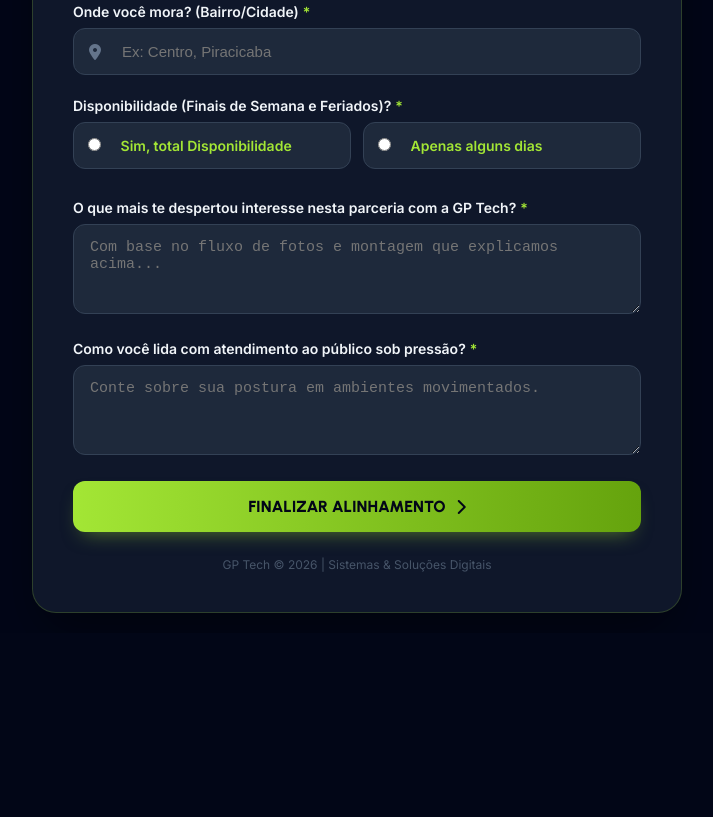
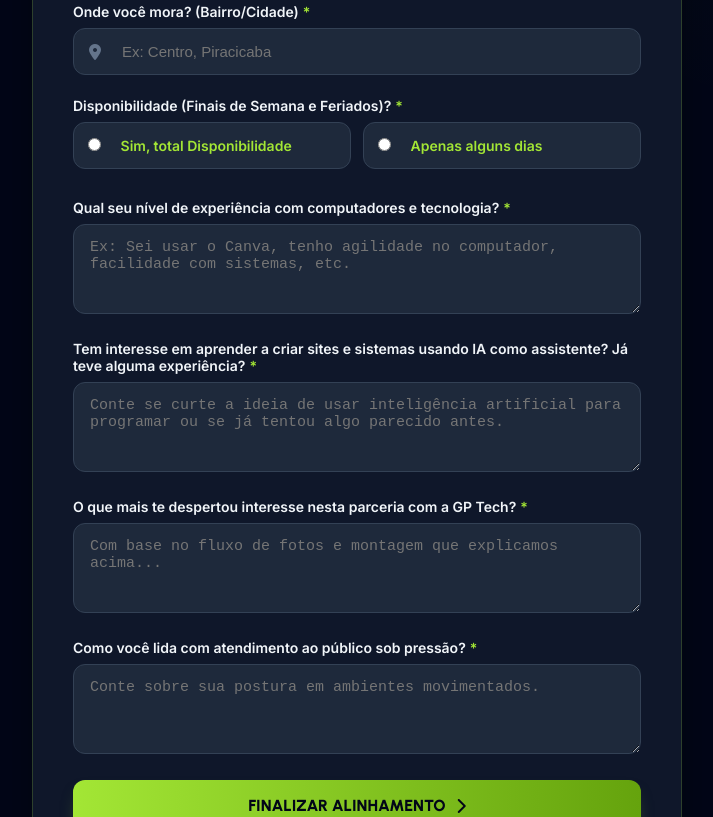
Before and after one commit to GabrielPiovesan10/Rt, a plain HTML site: page index.html in a window 1280 px wide. Shown: the part 655-1472 px from the top of the page, without its empty margins (283-996 px from the left). Before the commit the page ends 1288 px from the top, so only its background shows below. Drawn offline with Linux system fonts and the light colour scheme.

Commit message:
Update index.html

```diff
--- a/index.html
+++ b/index.html
@@ -236,6 +236,16 @@
         </div>
 
         <div class="form-group">
+            <label for="experiencia">Qual seu nível de experiência com computadores e tecnologia?<span>*</span></label>
+            <textarea id="experiencia" class="form-control" required placeholder="Ex: Sei usar o Canva, tenho agilidade no computador, facilidade com sistemas, etc."></textarea>
+        </div>
+
+        <div class="form-group">
+            <label for="dev_ia">Tem interesse em aprender a criar sites e sistemas usando IA como assistente? Já teve alguma experiência?<span>*</span></label>
+            <textarea id="dev_ia" class="form-control" required placeholder="Conte se curte a ideia de usar inteligência artificial para programar ou se já tentou algo parecido antes."></textarea>
+        </div>
+
+        <div class="form-group">
             <label for="interesse">O que mais te despertou interesse nesta parceria com a GP Tech?<span>*</span></label>
             <textarea id="interesse" class="form-control" required placeholder="Com base no fluxo de fotos e montagem que explicamos acima..."></textarea>
         </div>
@@ -261,6 +271,8 @@
         const nome = document.getElementById('nome').value;
         const bairro = document.getElementById('bairro').value;
         const disponibilidade = document.querySelector('input[name="disponibilidade"]:checked').value;
+        const experiencia = document.getElementById('experiencia').value;
+        const dev_ia = document.getElementById('dev_ia').value;
         const interesse = document.getElementById('interesse').value;
         const atitude = document.getElementById('atitude').value;
 
@@ -268,6 +280,8 @@
             `*Nome:* ${nome}%0A` +
             `*Local:* ${bairro}%0A` +
             `*Disponibilidade:* ${disponibilidade}%0A%0A` +
+            `*Experiência Tech:*%0A${experiencia}%0A%0A` +
+            `*Interesse em IA/Sistemas:*%0A${dev_ia}%0A%0A` +
             `*Interesse na Parceria:*%0A${interesse}%0A%0A` +
             `*Postura/Atendimento:*%0A${atitude}`;
 
```
